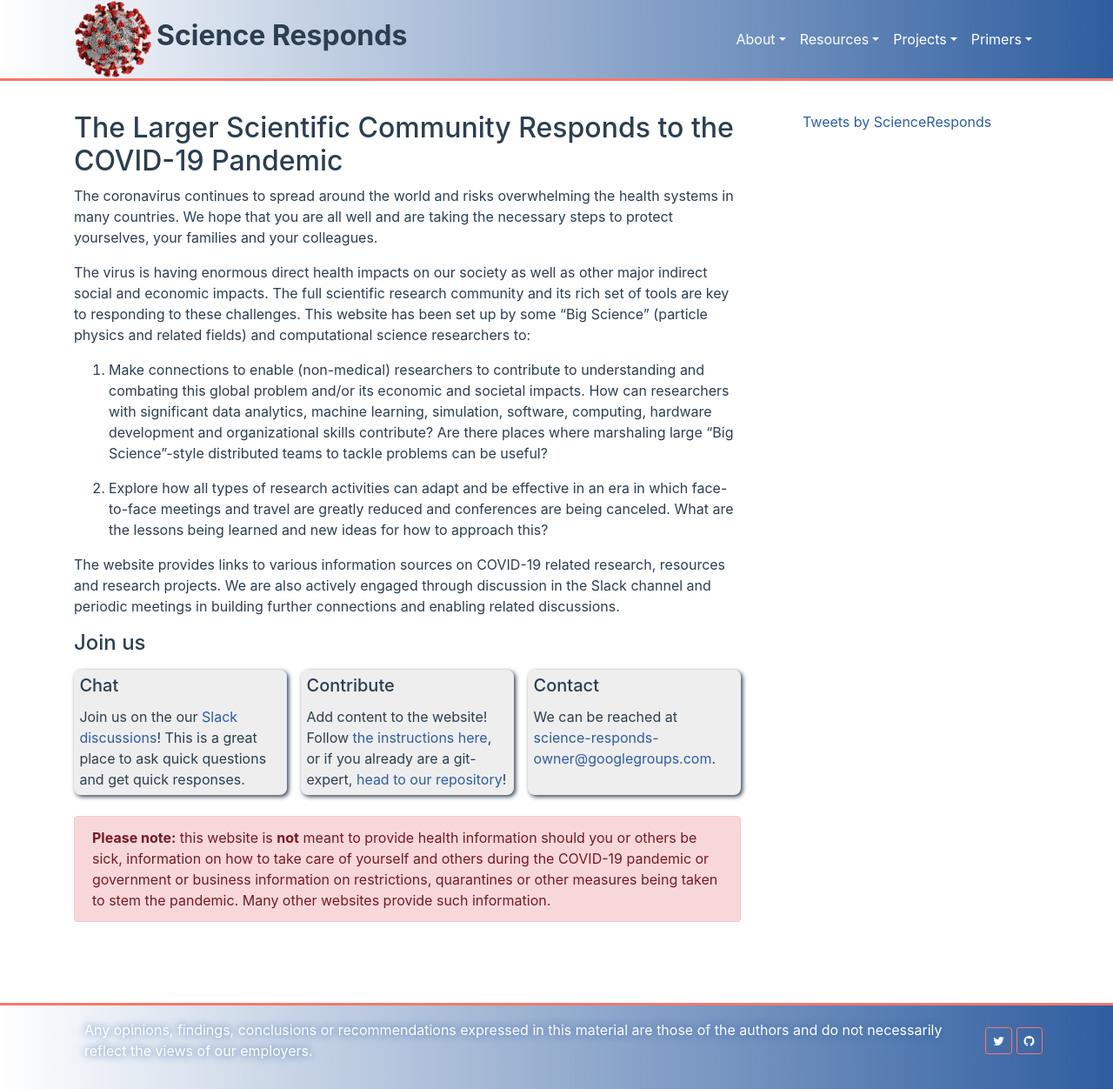
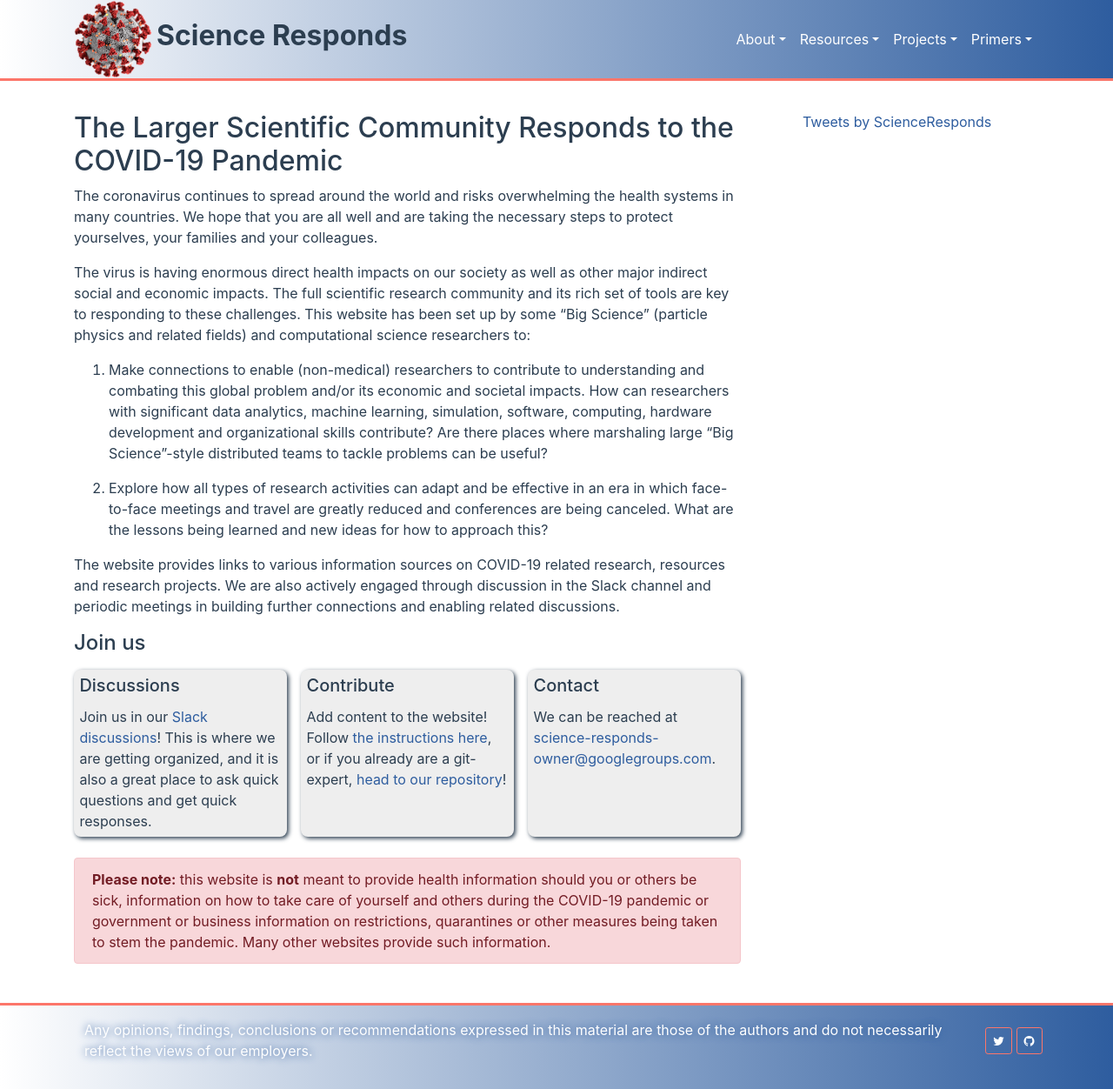
Before and after one commit to science-responds/science-responds.github.io-source, a Jekyll site: the page built from index.md, in a window 1280 px wide and 1252 px high. Shown: the whole window at 87% size. Built offline with Jekyll 4.4.1, drawn with Linux system fonts in a browser that asks for light colours; comment, search, counter and statistics services are not loaded.

Commit message:
update text

```diff
--- a/_layouts/main.html
+++ b/_layouts/main.html
@@ -15,10 +15,9 @@
             <h4>Join us</h4>
             <div class="triplet-panels">
               <div class="pane">
-                <h5 class="card-title">Chat</h5>
+                <h5 class="card-title">Discussions</h5>
                 <p class="card-text">
-                Join us on the our <a href="{{slack_url}}">Slack discussions</a>! This is a
-                great place to ask quick questions and get quick responses.
+                Join us in our <a href="{{slack_url}}">Slack discussions</a>! This is where we are getting organized, and it is also a great place to ask quick questions and get quick responses.
                 </p>
               </div>
               <div class="pane">
```
